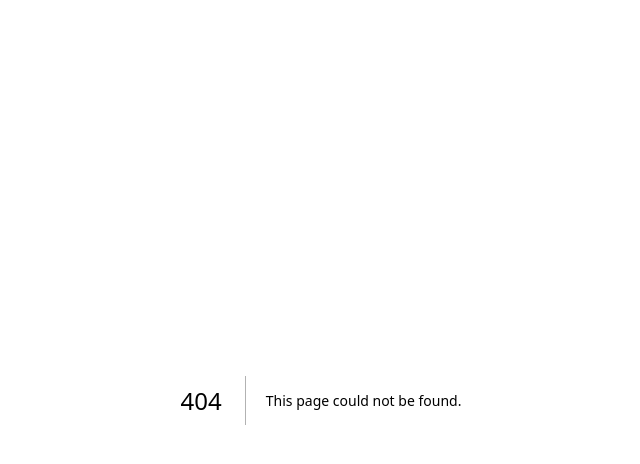
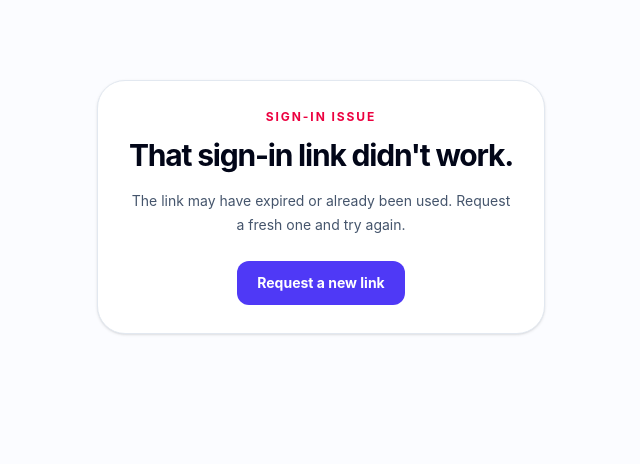
Before and after one commit to Rouane12/pdfbright, a Next.js app: page /auth/error in a window 1280 px wide. Before the commit this address had no page. Shown: the top 464 px of the page, without its empty margins (319-959 px from the left). Built offline with nearby package versions, Linux system fonts and the light colour scheme.

Commit message:
M9: add auth error state

```diff
--- /dev/null
+++ b/src/app/auth/error/page.tsx
@@ -0,0 +1,21 @@
+import Link from "next/link";
+
+export default function AuthErrorPage() {
+  return (
+    <main className="min-h-screen bg-[#fbfcff] px-5 py-20 text-slate-950 sm:px-6">
+      <div className="mx-auto max-w-md rounded-[1.75rem] border border-slate-200 bg-white p-7 text-center shadow-sm">
+        <p className="text-xs font-bold uppercase tracking-[0.16em] text-rose-600">Sign-in issue</p>
+        <h1 className="mt-3 text-3xl font-bold tracking-[-0.04em]">That sign-in link didn&apos;t work.</h1>
+        <p className="mt-4 text-sm leading-6 text-slate-600">
+          The link may have expired or already been used. Request a fresh one and try again.
+        </p>
+        <Link
+          href="/login"
+          className="mt-6 inline-flex rounded-xl bg-indigo-600 px-5 py-3 text-sm font-bold text-white transition hover:bg-indigo-700"
+        >
+          Request a new link
+        </Link>
+      </div>
+    </main>
+  );
+}
```
